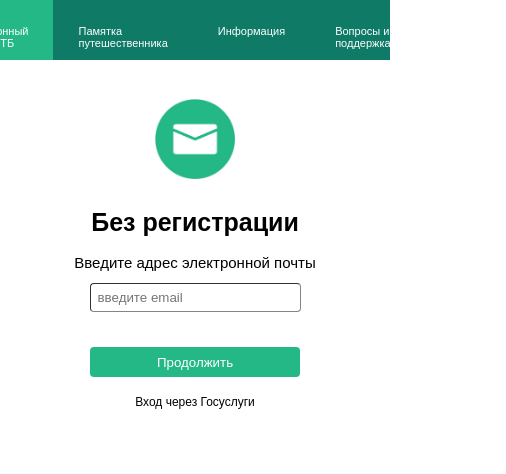
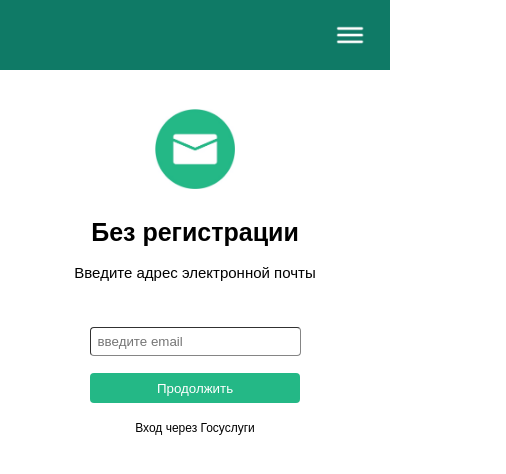
Before and after one commit to kozyrev42/zadanie-2, a React app: page / in a window 390 px wide. Shown: the whole page, 506 px wide, since content can reach past the window. Built offline with nearby package versions, Linux system fonts and the light colour scheme.

Commit message:
7-commit

```diff
--- a/src/Container.js
+++ b/src/Container.js
@@ -1,20 +1,26 @@
 import React, { Component } from "react";
 import Head from "./Head";
-import Uprav from "./Uprav"
+import Mobi from "./Mobi";
+import Uprav from "./Uprav";
 
 class Container extends Component {
-
-	shouldComponentUpdate(nextProps, nextState){  // блок лишнего рендера
-		return false;
-	}
-
 	render () {
-		return (
-			<div>
-				<Head/>
-				<Uprav/>
-			</div>
+		let width = window.innerWidth;
+		if (width > 830) {
+			return (
+				<div>
+					<Head/>
+					<Uprav/>
+				</div>
 			);
+		} else {
+			return (
+				<div>
+					<Mobi/>
+					<Uprav/>
+				</div>
+			)
+		}
 	}
 }
 
--- a/src/Head.js
+++ b/src/Head.js
@@ -4,7 +4,7 @@ import './Head.css'
 import gerb from'./gerb.jpg'
 
 class Head extends Component {
-	shouldComponentUpdate(nextProps, nextState){  // блок лишнего рендера
+	shouldComponentUpdate(nextProps, nextState){  // блок рендера
 		return false;
 	}
 
--- /dev/null
+++ b/src/Mobi.css
@@ -0,0 +1,18 @@
+#mobi {
+  display: flex;
+  flex-direction: row;
+  justify-content: flex-end;
+  background-color: rgb(15, 122, 102);
+  height: 70px;
+}
+
+
+.mobi {
+  height: 20px;
+  padding: 10px;
+  margin: 15px;
+
+}
+.mobi:hover{
+  background-color: rgb(36, 184, 134);
+}
--- /dev/null
+++ b/src/Mobi.js
@@ -0,0 +1,20 @@
+
+import React, { Component } from "react";
+import './Mobi.css'
+import mobi from'./mobi.jpg'
+
+class Mobi extends Component {
+	shouldComponentUpdate(nextProps, nextState){  // блок лишнего рендера
+		return false;
+	}
+
+	render () {
+		return (
+			<div id="mobi">
+				<div > <img className="mobi" src={mobi} alt={"mobi"}/> </div>
+			</div>
+		)
+	}
+}
+
+export default Mobi;
--- a/src/Okno1.css
+++ b/src/Okno1.css
@@ -16,14 +16,14 @@
   font-family: Arial, Helvetica, sans-serif;
   font-size: 25px;
   font-weight: 600;
-  margin-bottom: 5px;
+  margin-bottom: 0px;
 }
 .text2 {
   font-family: Arial, Helvetica, sans-serif;
   font-size: 15px;
   font-weight: 200;
-  margin-top: 5px;
-  margin-bottom: 25px;
+  margin-top: 3px;
+  margin-bottom: 40px;
 }
 .input3 {
   margin: 10px;
@@ -33,11 +33,14 @@
   border-color: rgb(133, 133, 133);
   border-width: 1px;
   padding-left: 7px;
+  margin-top: 44px;
+  margin-bottom: 10px;
 }
 .but4 {
   height: 30px;
   width: 210px;
   margin-bottom: 15px;
+  margin-top: 7px;
   background-color: rgb(36, 184, 134);
   color: #fff;
   border-radius: 4px;
--- a/src/Okno3.css
+++ b/src/Okno3.css
@@ -26,7 +26,7 @@
   margin-bottom: 2px;
 }
 
-.but4 {
+.but34 {
   height: 30px;
   width: 210px;
   margin-bottom: 15px;
--- a/src/Okno3.js
+++ b/src/Okno3.js
@@ -15,8 +15,7 @@ class Okno3 extends Component {
 				<div><p className="text2"> пассажирской таможенной декларации </p></div>
 				<div><p className="text2"> и штрих код для доступа к </p></div>
 				<div><p className="text2"> быстрой печати с сенсорного терминала </p></div>
-
-				<div> <button className="but4" onMouseDown={this.props.clickButton3}> Вернуться </button></div>
+				<div> <button className="but34" onMouseDown={this.props.clickButton3}> Вернуться </button></div>
 			</div>
 		);
 	}
--- a/src/Uprav.js
+++ b/src/Uprav.js
@@ -46,7 +46,6 @@ class Uprav extends Component {
 			okno1: !this.state.okno1
 		});
 	}
-
 	render () {
 		return (
 			<div>
@@ -62,8 +61,4 @@ class Uprav extends Component {
 		);
 	}
 }
-
-
-
-
 export default Uprav;
```
Also changed, not shown: src/mobi.jpg (added).
